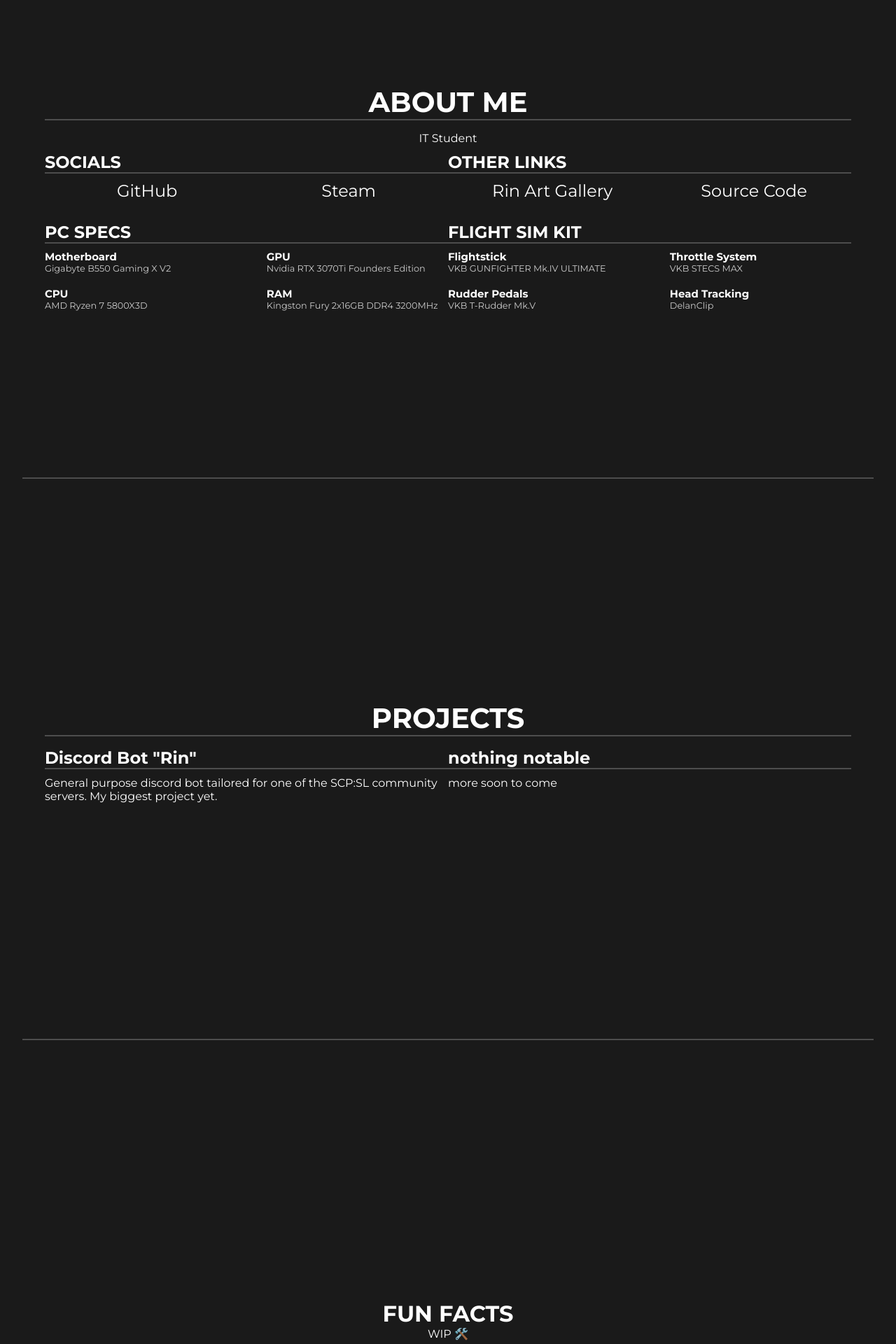
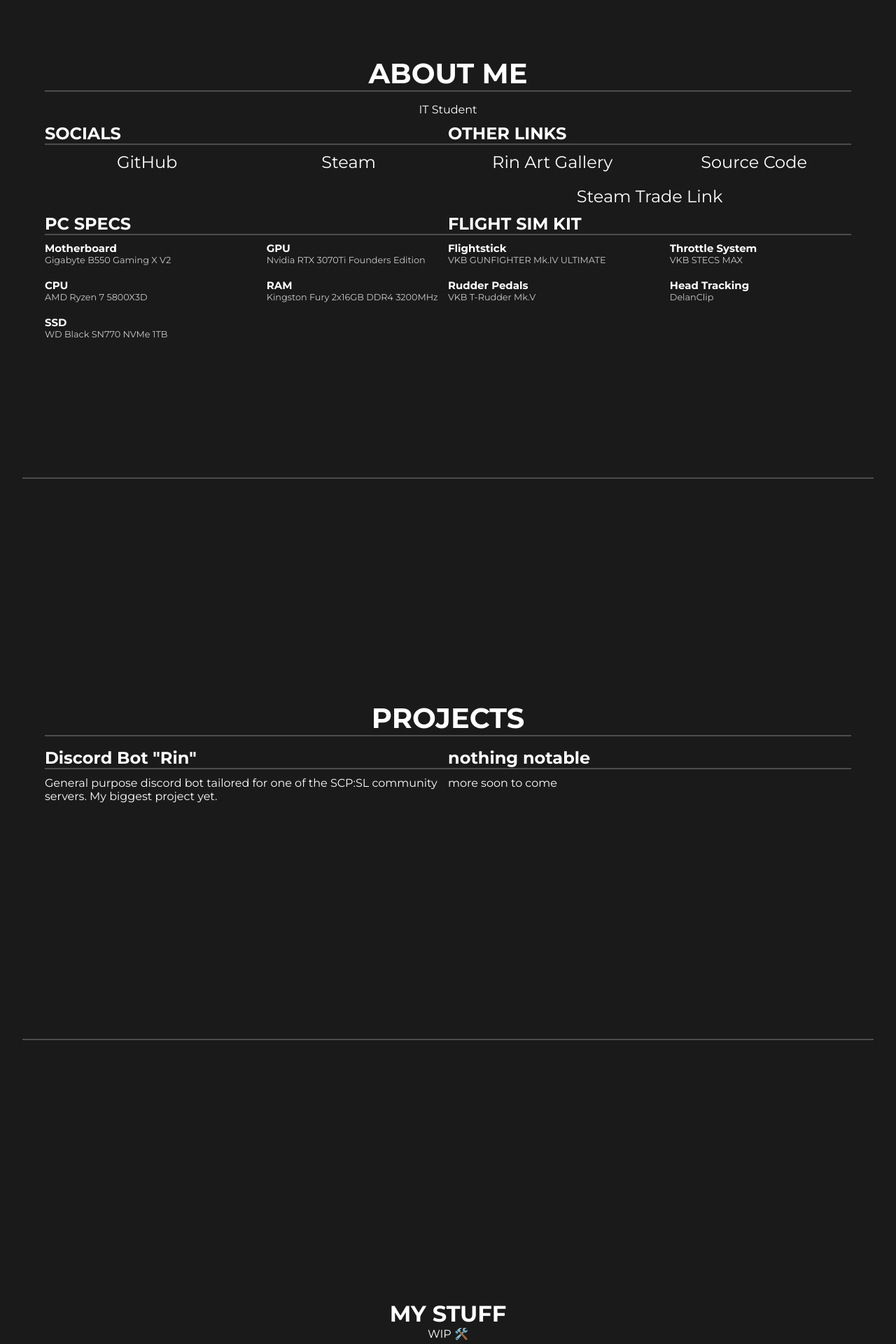
Before and after one commit to gurian43/website, a PHP site: page / in a window 1280 px wide. Shown: the part 920-2840 px from the top of the page at 70% size. Run offline with PHP 8.4, Linux system fonts and the light colour scheme; style sheets or scripts are compiled from the project's sources; some libraries are stand-ins or nearby versions.

Commit message:
Expand more info about me
- added tradelink
- added storage
- renamed facts to stuff

```diff
--- a/index.html
+++ b/index.html
@@ -30,7 +30,7 @@
                 <div onclick="scrollToSection('lander')" id="lander-dot" class="dot active"></div>
                 <div onclick="scrollToSection('about')" id="about-dot" class="dot"></div>
                 <div onclick="scrollToSection('projects')" id="projects-dot" class="dot"></div>
-                <div onclick="scrollToSection('facts')" id="facts-dot" class="dot"></div>
+                <div onclick="scrollToSection('stuff')" id="stuff-dot" class="dot"></div>
             </div>
         </div>
         <div class="landing-page page" id="lander">
@@ -59,6 +59,7 @@
                     <ul>
                         <li class="scaling"><a href="https://imgur.com/a/ca8wsp8/" target="_blank" rel="noopener noreferrer">Rin Art Gallery</a></li>
                         <li class="scaling"><a href="https://github.com/gurian43/website" target="_blank" rel="noopener noreferrer">Source Code</a></li>
+                        <li class="scaling"><a href="https://steamcommunity.com/tradeoffer/new/?partner=313350059&token=nOZ6_-4V" target="_blank" rel="noopener noreferrer">Steam Trade Link</a></li>
                     </ul>
                 </div>
                 <div class="section">
@@ -79,6 +80,10 @@
                         <div>
                             <h3>RAM</h3>
                             <p>Kingston Fury 2x16GB DDR4 3200MHz</p>
+                        </div>
+                        <div>
+                            <h3>SSD</h3>
+                            <p>WD Black SN770 NVMe 1TB</p>
                         </div>
                     </div>
                 </div>
@@ -120,8 +125,8 @@
             </div>
         </div>
         <div class="separator"></div>
-        <div class="facts page fade-in" id="facts">
-            <h1>FUN FACTS</h1>
+        <div class="stuff page fade-in" id="stuff">
+            <h1>MY STUFF</h1>
             WIP 🛠️
         </div>
     </div>
--- a/resources/css/index.css
+++ b/resources/css/index.css
@@ -176,6 +176,7 @@ body {
 
 .section ul {
     display: flex;
+    flex-wrap: wrap;
     justify-content: space-around;
     align-items: center;
     list-style-type: none;
```
